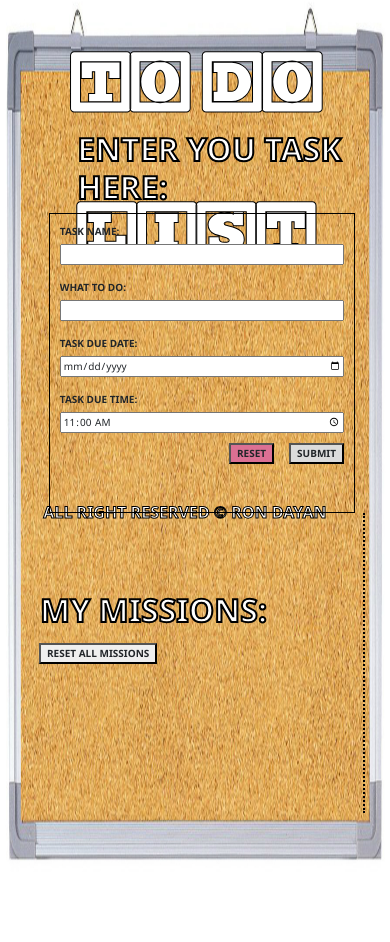
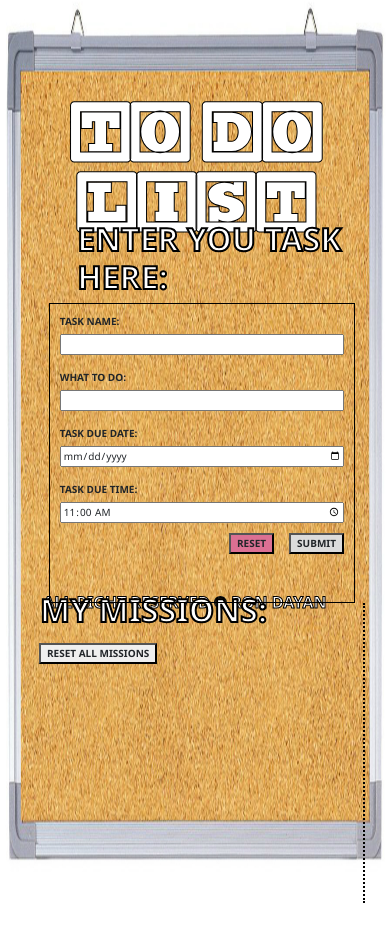
Before and after one commit to Ronchito13/Project-Number-1---John-Bryce-Training, a plain HTML site: page index.html in a window 390 px wide. Shown: the top 942 px of the page. Drawn offline with nearby package versions, Linux system fonts and the light colour scheme.

Commit message:
Update style.css

```diff
--- a/css/style.css
+++ b/css/style.css
@@ -250,6 +250,12 @@ button{
     header button {
     top: 75%;
 }
+
+    header h1 {
+     margin-top: 100px;
+    line-height: 70px;
+    }
+
     .missionsHeader {
     margin-left: 0;
     position: fixed;
```
